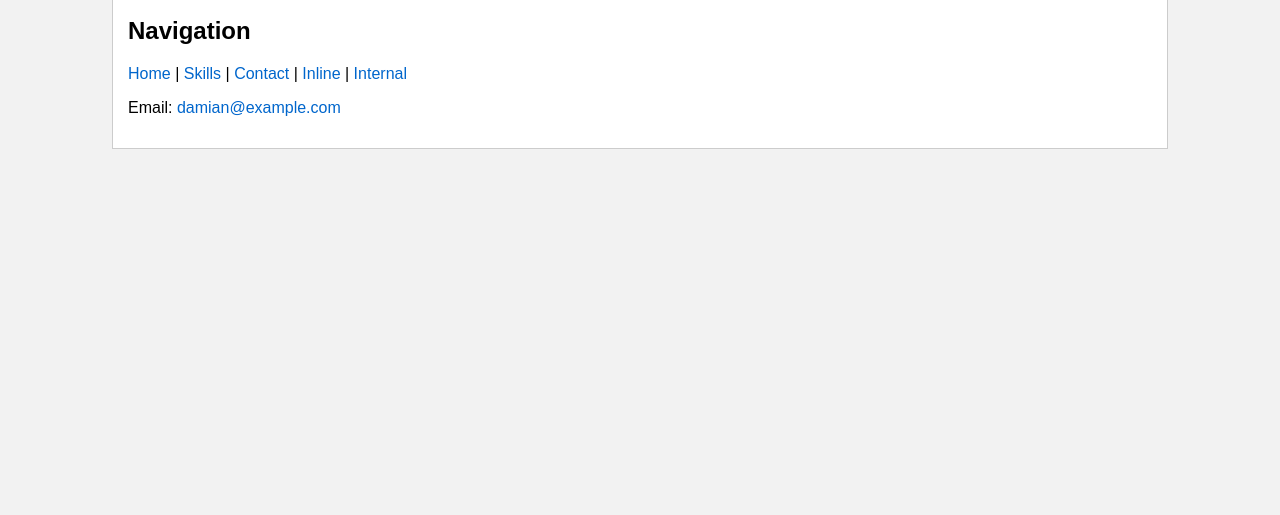
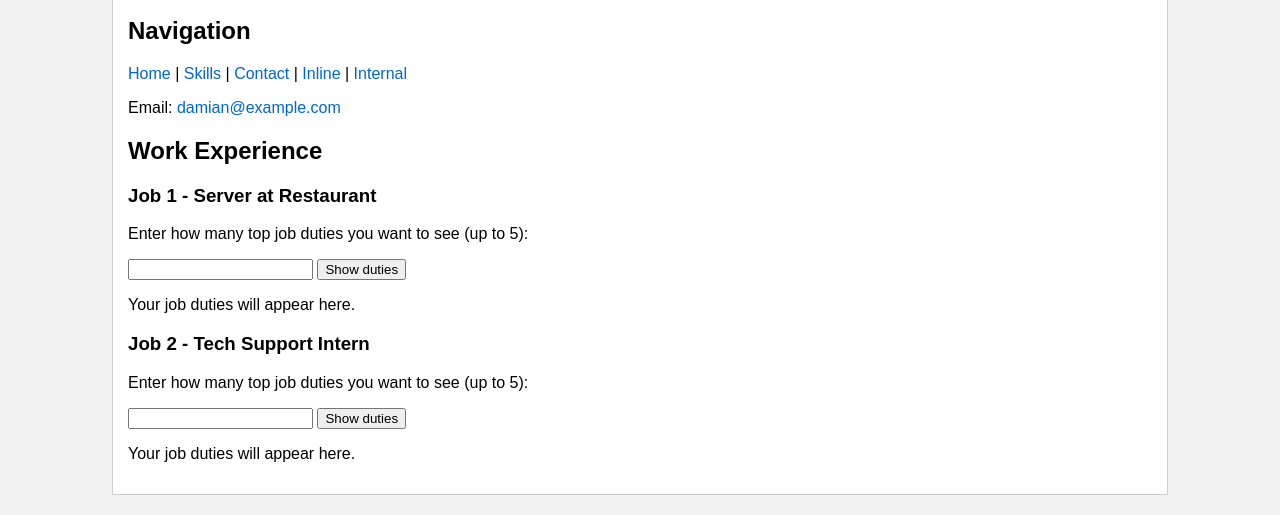
Before and after one commit to 1234d4/web2, a plain HTML site: page skills.html in a window 1280 px wide. Shown: the part 474-989 px from the top of the page. Before the commit the page ends 800 px from the top, so only its background shows below. Drawn offline with Linux system fonts and the light colour scheme.

Commit message:
skills.html

```diff
--- a/skills.html
+++ b/skills.html
@@ -43,6 +43,20 @@
     </p>
 
     <p>Email: <a href="mailto:damian@example.com" title="Email Damian">damian@example.com</a></p>
+        <h2>Work Experience</h2>
+
+    <h3>Job 1 - Server at Restaurant</h3>
+    <p>Enter how many top job duties you want to see (up to 5):</p>
+    <input type="text" id="job1-count">
+    <button type="button" onclick="showJob1Duties()">Show duties</button>
+    <p id="job1-output">Your job duties will appear here.</p>
+
+    <h3>Job 2 - Tech Support Intern</h3>
+    <p>Enter how many top job duties you want to see (up to 5):</p>
+    <input type="text" id="job2-count">
+    <button type="button" onclick="showJob2Duties()">Show duties</button>
+    <p id="job2-output">Your job duties will appear here.</p>
+
   </div>
   <script src="salary.js"></script>
 </body>
```
